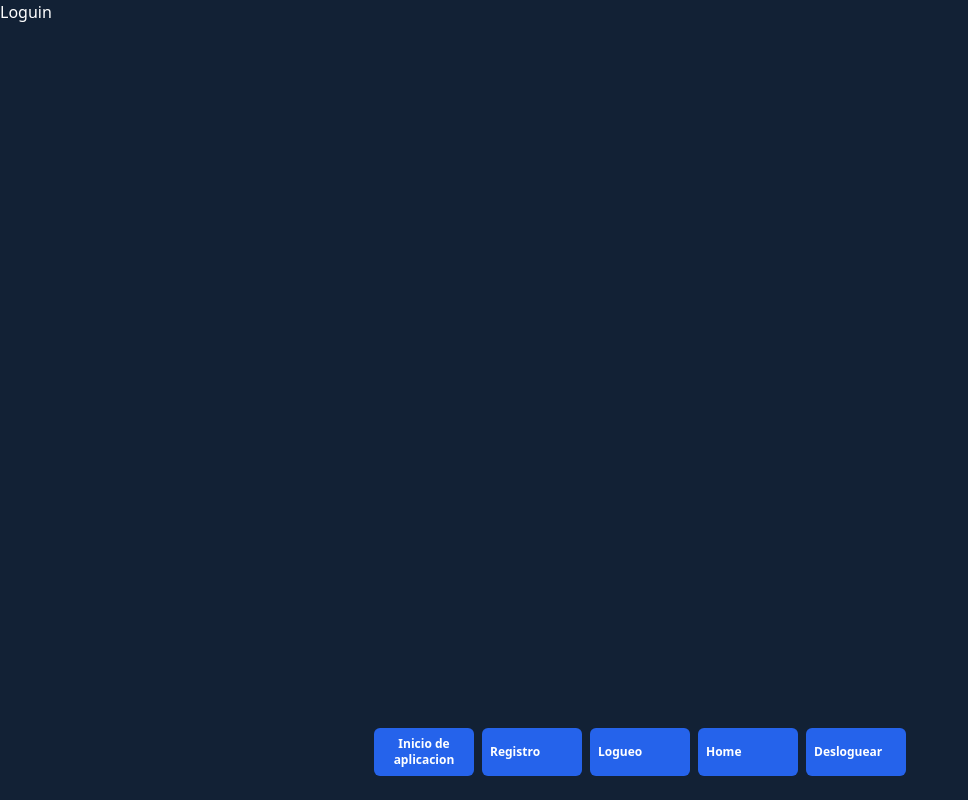
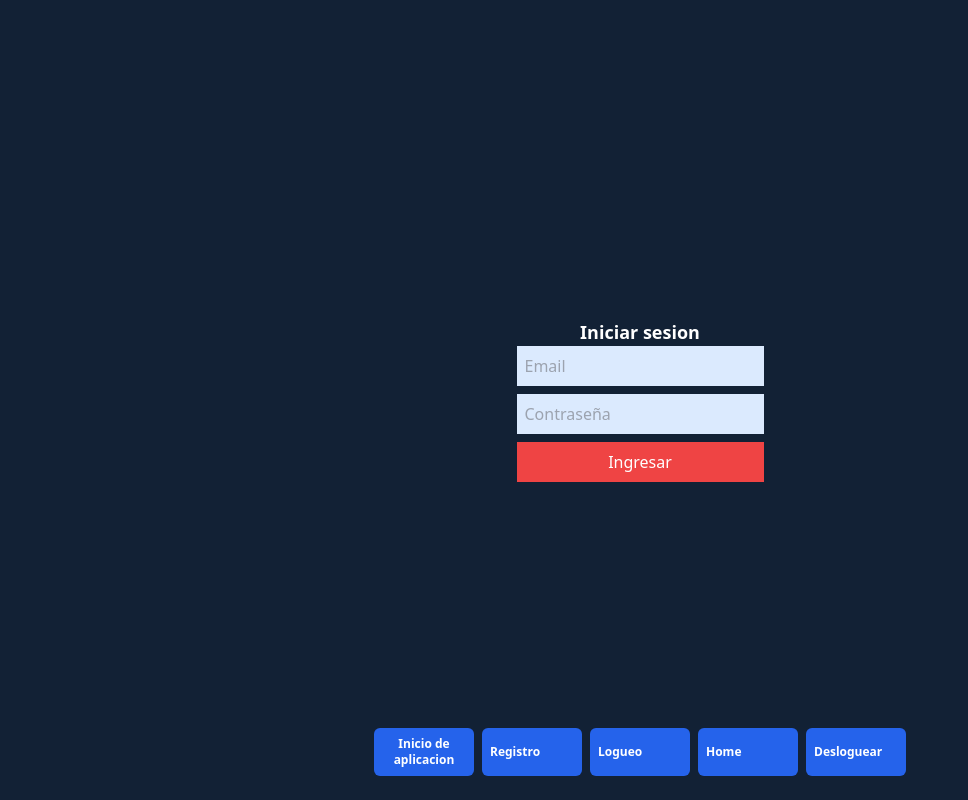
Before and after one commit to Nicoogf/digital-money-application, a Next.js app: page /login in a window 1280 px wide. Shown: the whole page, without its empty margins (0-968 px from the left). Built offline with nearby package versions, Linux system fonts and the light colour scheme.

Commit message:
Errores en autenticacion

```diff
--- a/src/app/api/auth/login/route.js
+++ b/src/app/api/auth/login/route.js
@@ -14,13 +14,13 @@ export async function POST(request) {
     const userFound = await User.findOne({email})
 
     if(!userFound){
-        return NextResponse.json({message : "El usuario no existe"},{status:400})
+        return NextResponse.json(["El usuario no existe"],{status:400})
     }
     const isMatch = await bcrypt.compare(password, userFound.password);
 
 
     if(!isMatch){
-        return NextResponse.json({message : "Credenciales Invalidas"},{status:400})
+        return NextResponse.json([ "Credenciales Invalidas"],{status:400})
     }
 
     const token = await createAccesToken({ id: userFound._id });
--- a/src/app/api/auth/register/route.js
+++ b/src/app/api/auth/register/route.js
@@ -11,6 +11,11 @@ export async function POST(request) {
   try {
     MongoDBConnection()
     const { name, lastname, email, dni, rol, dinero, phone, password } = await request.json()
+
+    const userFound = await User.findOne({email})
+
+    if(userFound) return NextResponse.json( ["El usuario ya existe"],{status : 400})
+
     const passwordHash = await bcrypt.hash(password, 10)
     const newUser = new User({
       name,
--- a/src/app/login/page.jsx
+++ b/src/app/login/page.jsx
@@ -1,9 +1,43 @@
-import React from 'react'
+'use client'
+import { useAuth } from '@/context/AuthContext'
+import { useRouter } from 'next/navigation'
+import React, { useEffect } from 'react'
+import { useForm } from 'react-hook-form'
 
 const LoguinPage = () => {
+
+  const { register, handleSubmit, formState: { errors } } = useForm()
+  const { signIn, errors: signInErrors } = useAuth()
+
+  const OnSubmit = handleSubmit(async(data) => {
+    const res = await signIn(data)
+    console.log(res)
+  })
+
   return (
-    <main>
-        Loguin
+    <main className='relative flex flex-col items-center justify-center h-screen '>
+      {signInErrors.map((error, i) => (
+        <div key={i} className='w-full absolute top-0 bg-red-700 text-center '> {error} </div>
+      ))}
+
+      <h1 className='text-lg font-semibold text-center'> Iniciar sesion </h1>
+      <form onSubmit={OnSubmit}
+        className='flex flex-col gap-y-2 text-black'>
+
+        <input className='bg-blue-100 p-2' name="email" type='email' placeholder='Email'
+          {...register("email", { required: true })} />
+
+        {errors.email && <div className='text-white bg-red-500'>  El Email es requerido </div>}
+
+        <input className='bg-blue-100 p-2' name="password" type='password' placeholder='Contraseña'
+          {...register("password", { required: true })} />
+
+        {errors.password && <div className='text-white bg-red-500'>  La contraseña es requerida </div>}
+
+
+        <button className='bg-red-500 text-white p-2' type='submit'> Ingresar </button>
+
+      </form>
     </main>
   )
 }
--- a/src/app/register/page.jsx
+++ b/src/app/register/page.jsx
@@ -8,8 +8,8 @@ import { useForm } from 'react-hook-form'
 
 
 const RegisterPage = () => {
-  const { register , handleSubmit , formState } = useForm()
-  const { signUp , user , isAuthenticated } = useAuth()
+  const { register , handleSubmit , formState:{errors} } = useForm()
+  const { signUp , user , isAuthenticated , errors: RegisterErrors  } = useAuth()
   const router = useRouter()
 
   useEffect( ()  =>{
@@ -23,7 +23,12 @@ const RegisterPage = () => {
 
 
   return (
-    <main>
+    <main className='relative flex flex-col items-center justify-center h-screen '>
+      { RegisterErrors.map( (error , i ) =>(
+        <div key={i} className='w-full absolute top-0 bg-red-700 text-center '> {error} </div>
+      ))}
+
+       <h1 className='text-lg font-semibold text-center'> Regitro de Usuario </h1>
 
       <form onSubmit={OnSubmit}
         className='flex flex-col gap-y-2 text-black'>
@@ -31,17 +36,24 @@ const RegisterPage = () => {
           {...register("name", { required: true })}
         />
 
+        {errors.name && <div className='text-white bg-red-500'> El nombre es requerido </div>}
+
         <input className='bg-blue-100 p-2' name="lastName" type='text' placeholder='Apellido'
           {...register("lastName", { required: true })} />
+
+        {errors.lastName && <div className='text-white bg-red-500'>  El Apellido es requerido </div>}
 
 
         <input className='bg-blue-100 p-2' name="dni" type='number' placeholder='Documento'
           {...register("dni", { required: true })}
         />
 
+        {errors.dni && <div className='text-white bg-red-500'>  El Dni es requerido </div>}
+
         <input className='bg-blue-100 p-2' name="email" type='email' placeholder='Email'
           {...register("email", { required: true })} />
 
+        {errors.email && <div className='text-white bg-red-500'>  El Email es requerido </div>}
 
         <select name="rol" placeholder='Rol' className='text-black bg-blue-100 p-2'
           {...register("rol", { required: true })}>
@@ -49,13 +61,19 @@ const RegisterPage = () => {
           <option>Empresa</option>
         </select>
 
+        {errors.rol && <div className='text-white bg-red-500'>  El Rol es requerido </div>}
+
 
         <input className='bg-blue-100 p-2' name="password" type='password' placeholder='Contraseña'
           {...register("password", { required: true })} />
 
+        {errors.password && <div className='text-white bg-red-500'>  La contraseña es requerida </div>}
+
 
         <input className='bg-blue-100 p-2' name="confirmPassword" type='password' placeholder='Confirmar Contraseña'
           {...register("confirmPassword", { required: true })} />
+
+          {errors.confirmPassword && <div className='text-white bg-red-500'> La Confirmacion es requerida </div>}
 
           <button className='bg-red-500 text-white p-2' type='submit'> Registrar </button>
 
--- a/src/context/AuthContext.jsx
+++ b/src/context/AuthContext.jsx
@@ -1,6 +1,6 @@
 'use client'
-import { registerRequest } from "@/peticiones/auth";
-import { createContext , useState , useContext} from "react";
+import { loguinRequest, registerRequest , } from "@/peticiones/auth";
+import { createContext , useState , useContext, useEffect} from "react";
 
 const AuthContext = createContext()
 
@@ -16,6 +16,7 @@ export const AuthProvider = ({children})=> {
 
     const [ user , setUser ] = useState(null)
     const [ isAuthenticated , setIsAuthenticated ] = useState(false)
+    const [ errors , setError ] = useState([])
 
     const signUp = async( user ) => {
 
@@ -26,14 +27,37 @@ export const AuthProvider = ({children})=> {
             setIsAuthenticated(true)
             return res.data
         } catch (error) {
-            console.log(error)
+            console.log(error.response)
             setIsAuthenticated(false)
+            setError(error.response.data)
         }
     }
 
+    const signIn = async(user) => {
+        try {
+            const res = await loguinRequest(user)
+            setUser(res.data)
+            setIsAuthenticated(true)
+            return res.data
+        } catch (error) {
+            console.log(error.response)
+            setIsAuthenticated(false)
+            setError(error.response.data)
+        }
+    }
+
+    useEffect(()=> {
+        if(errors.length > 0 ){
+           const timer = setTimeout( () => {
+            setError([])
+           },3000)
+           return () => clearTimeout(timer)
+        }
+    },[errors])
+
 
 return(
-    <AuthContext.Provider value={{signUp , user , isAuthenticated}}>
+    <AuthContext.Provider value={{signUp , user , isAuthenticated , errors , signIn}}>
         {children}
     </AuthContext.Provider>
 )
--- a/src/peticiones/auth.js
+++ b/src/peticiones/auth.js
@@ -3,3 +3,4 @@ import axios from "axios";
 const API = "http://localhost:3000/api"
 
 export const registerRequest = (user) =>  axios.post(`${API}/auth/register` , user)
+export const loguinRequest = (user) => axios.post(`${API}/auth/login` , user)
```
